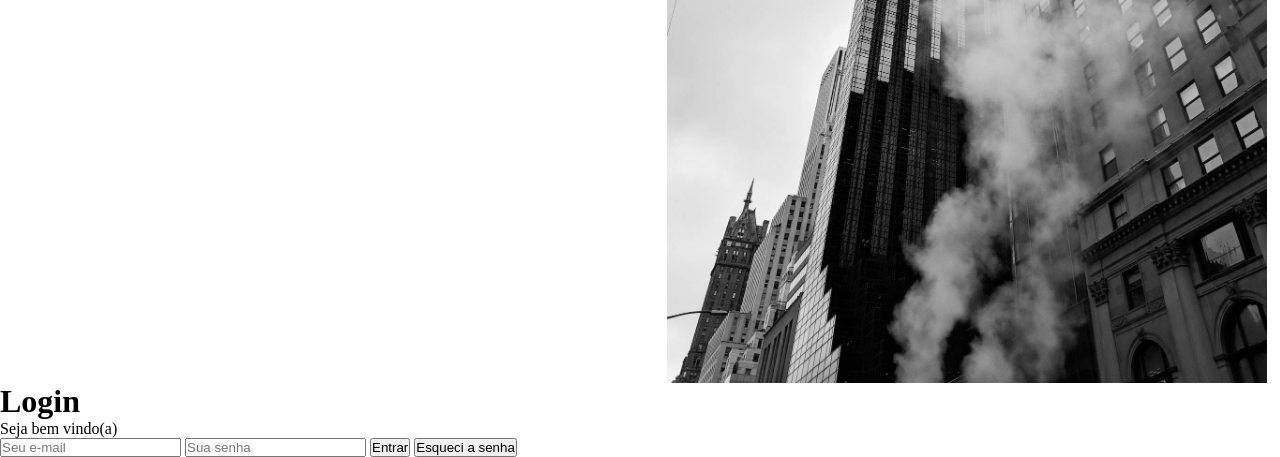
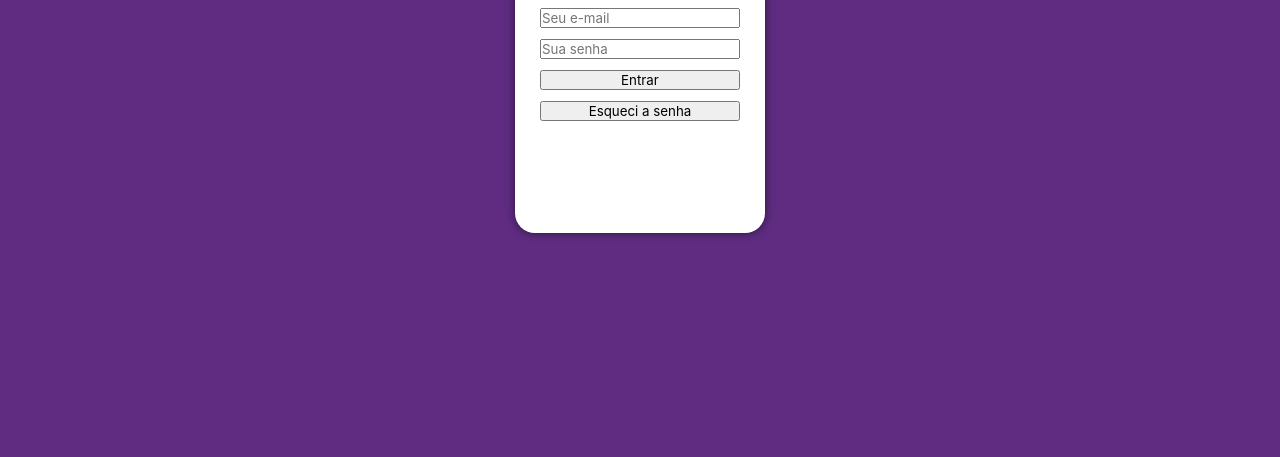
Before and after one commit to LucasCarvalhoLenso/Projeto_Login, a plain HTML site: page index.html in a window 1280 px wide. Shown: the part 417-874 px from the top of the page. After the commit the page ends 800 px from the top, so only its background shows below. Drawn offline with Linux system fonts and the light colour scheme.

Commit message:
atualizaçoes no projeto

```diff
--- a/estilo/style.css
+++ b/estilo/style.css
@@ -1,13 +1,51 @@
 @charset "UTF-8";
 
 *{
+    box-sizing: border-box;
     padding: 0px;
     margin: 0px;
+    font-family: -apple-system, BlinkMacSystemFont, 'Segoe UI', Roboto, Oxygen, Ubuntu, Cantarell, 'Open Sans', 'Helvetica Neue', sans-serif;
+}
+
+:root{
+    --lilas:#5f2c82;
+    --verde:#49a09d;
+}
+
+html{
+    background-color: var(--lilas);
+    height: 100vh;
+    width: 100vw;
+}
+
+main{
+    height: 500px;
+    width: 250px;
+    background-color: white;
+    box-shadow: 0px 0px 10px rgba(0, 0, 0, 0.564);
+    border-radius: 20px;
+    overflow: hidden;
+    position: absolute;
+    top: 50%;
+    left:50%;
+    transform: translate(-50%, -50%)
 }
 
 #foto{
-    width: 99vw;
-    height: 100vh;
-    background: url(../imagens/pexels-aleiha-m-2913764.jpg) no-repeat right center;
-    background-size: contain;
+    height: 200px;
+    background: url(../imagens/pexels-aleiha-m-2913764.jpg) no-repeat top;
+    background-size: cover;
 }
+#formulario{
+    display: block;
+    text-align: center;
+}
+
+p{
+    margin: 5px 0px 10px 0px;
+}
+
+input{
+    margin-bottom: 10px;
+    width: 200px;
+}
```
